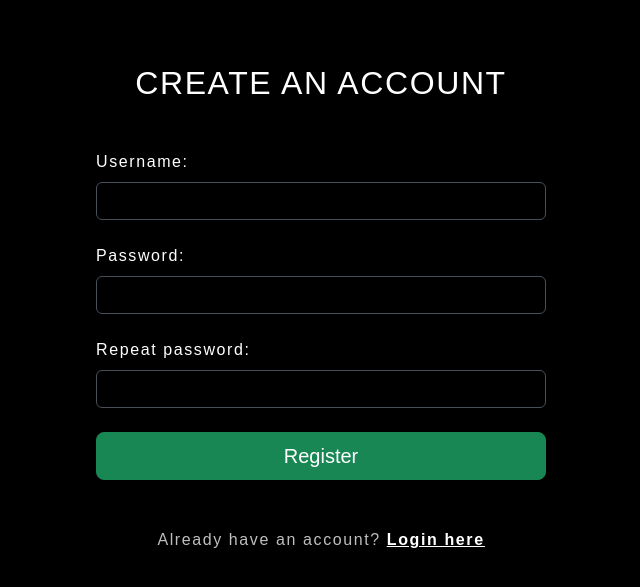
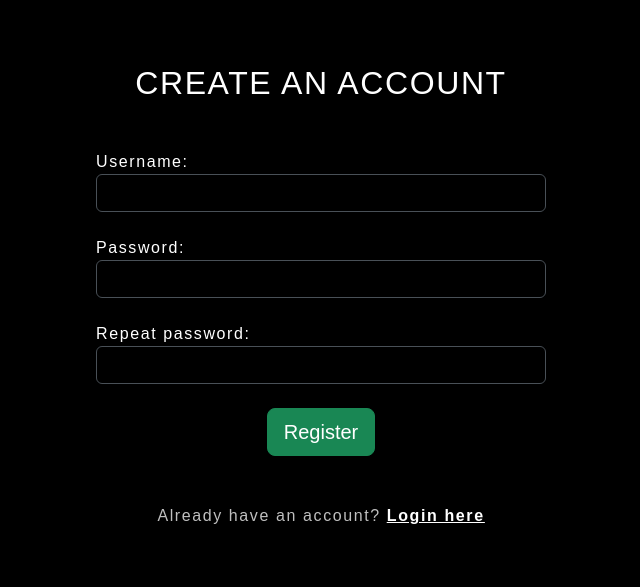
Before and after one commit to puyma/ft_transcendence, a Django app: page /signup/ in a window 1280 px wide. Shown: the part 73-660 px from the top of the page, without its empty margins (319-959 px from the left). Run offline with Django 5.2, Linux system fonts and the light colour scheme; style sheets or scripts are compiled from the project's sources; parts of the project's set-up code (start-up, migrations or seed data) failed here and were passed over; some libraries are stand-ins or nearby versions; some web fonts are replaced.

Commit message:
Remove use of bootstrap 4 through cdn
Also, we are bundling bootstrap 5

```diff
--- a/style/main.scss
+++ b/style/main.scss
@@ -31,6 +31,7 @@ $body-color-dark: #fff;
 @import "../node_modules/bootstrap/scss/dropdown";
 @import "../node_modules/bootstrap/scss/toasts";
 @import "../node_modules/bootstrap/scss/forms";
+@import "../node_modules/bootstrap/scss/list-group";
 
 // 7. Optionally include utilities API last to generate classes based on the Sass map in `_utilities.scss`
 @import "../node_modules/bootstrap/scss/utilities/api";
--- a/transcendence/templates/tr/components/_head.html
+++ b/transcendence/templates/tr/components/_head.html
@@ -2,7 +2,6 @@
 
 <head>
 	<link rel="stylesheet" href="https://cdnjs.cloudflare.com/ajax/libs/font-awesome/5.15.4/css/all.min.css">
-	<link rel="stylesheet" href="https://stackpath.bootstrapcdn.com/bootstrap/4.5.2/css/bootstrap.min.css">
 	<meta charset="utf-8">
 	<meta name="viewport" content="width=device-width, initial-scale=1.0">
 	<meta name="description" content="Ping pong online game arcade minijuegos">
```
